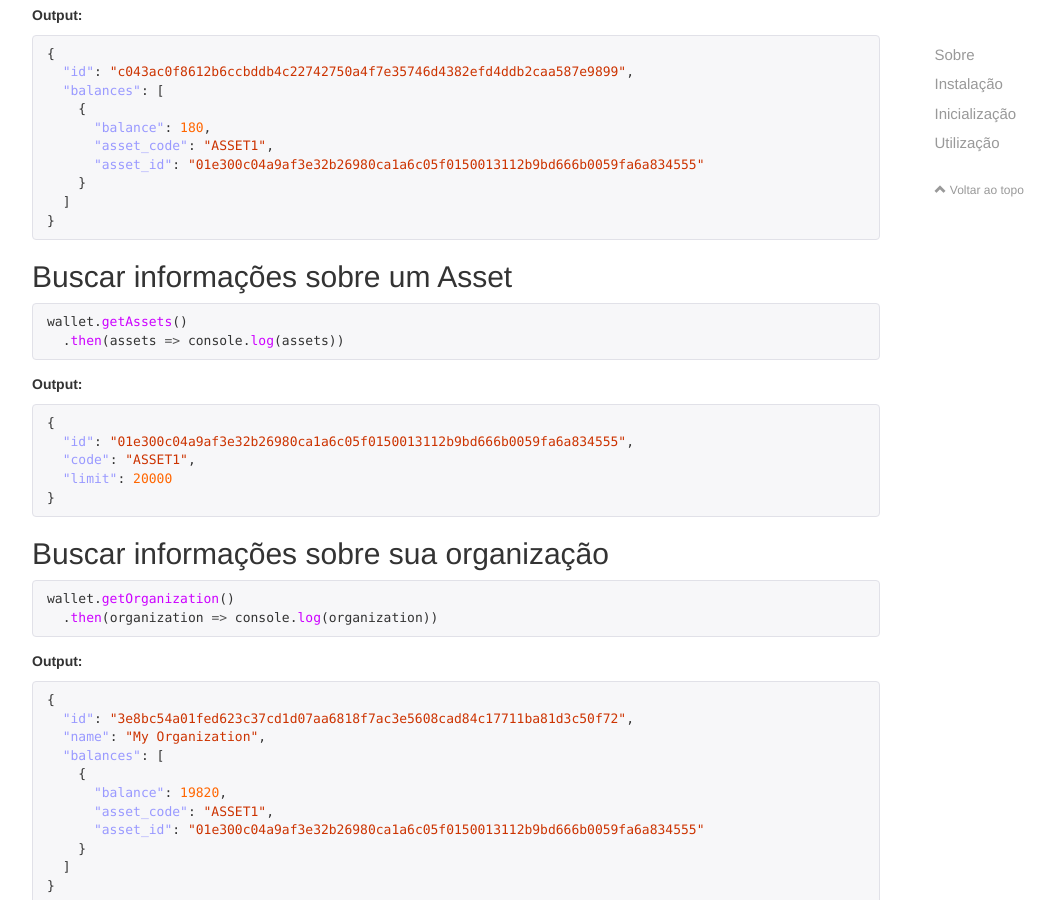
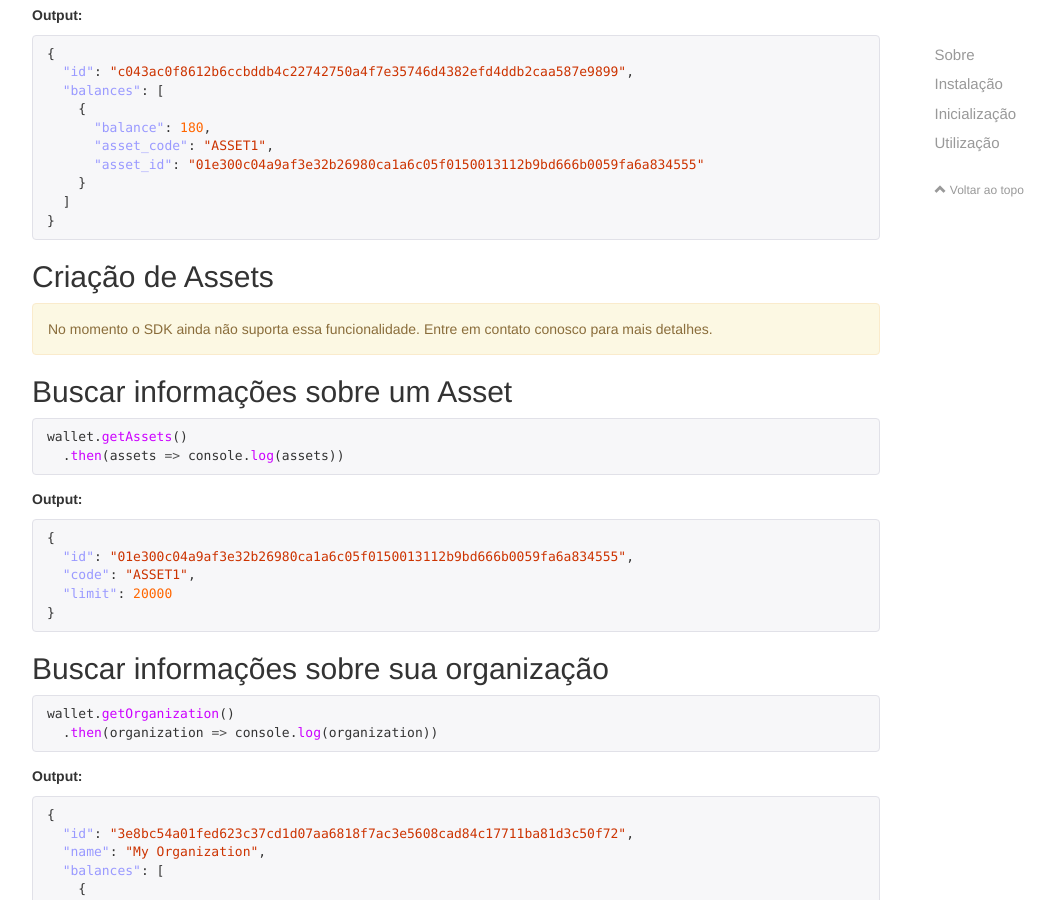
Before and after one commit to swipetech/swp-node-sdk, a Jekyll site: the page built from index.md, in a window 1280 px wide and 900 px high, scrolled down 2462 px. Shown: the whole window, without its empty margins (38-1093 px from the left). Built offline with Jekyll 4.4.1, drawn with Linux system fonts in a browser that asks for light colours; nearby versions of some CDN libraries; comment, search, counter and statistics services are not loaded.

Commit message:
added CreateAsset section

````diff
--- a/index.md
+++ b/index.md
@@ -135,6 +135,11 @@ wallet.getAllAccounts()
   ]
 }
 ```
+
+## Criação de Assets
+<div class="alert alert-warning" markdown="1">
+No momento o SDK ainda não suporta essa funcionalidade. Entre em contato conosco para mais detalhes.
+</div>
 
 ## Buscar informações sobre um Asset
 
````
